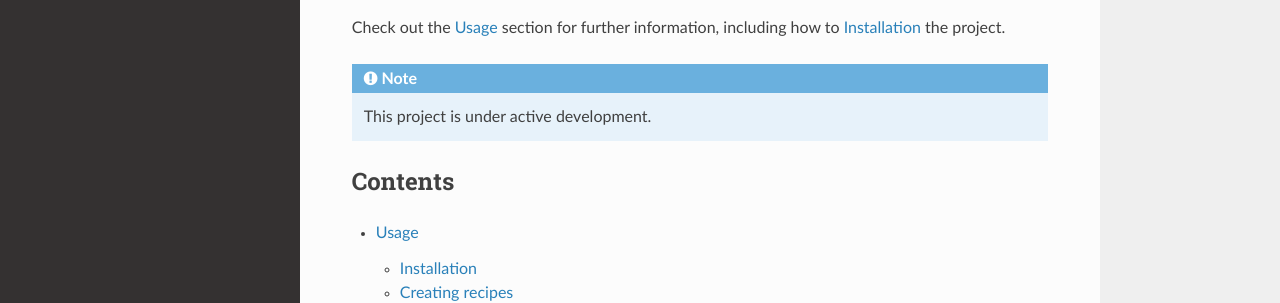
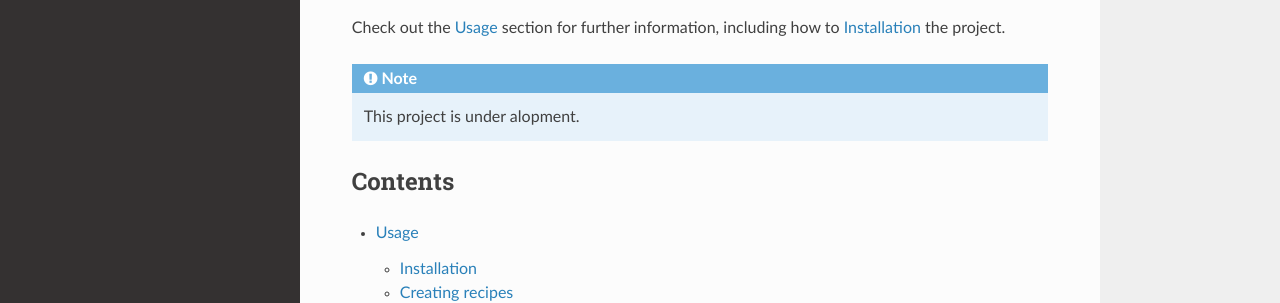
Before and after one commit to soika1978/public_rep, a Sphinx documentation site: the page built from docs/source/index.rst, in a window 1280 px wide. Shown: the part 240-543 px from the top of the page. Built offline with Sphinx 7.4.7 and the Read the Docs theme 2.0.0, drawn with Linux system fonts in a browser that asks for light colours.

Commit message:
Update index.rst

```diff
--- a/docs/source/index.rst
+++ b/docs/source/index.rst
@@ -11,7 +11,7 @@ how to :ref:`installation` the project.
 
 .. note::
 
-   This project is under active development.
+   This project is under alopment.
 
 Contents
 --------
```
